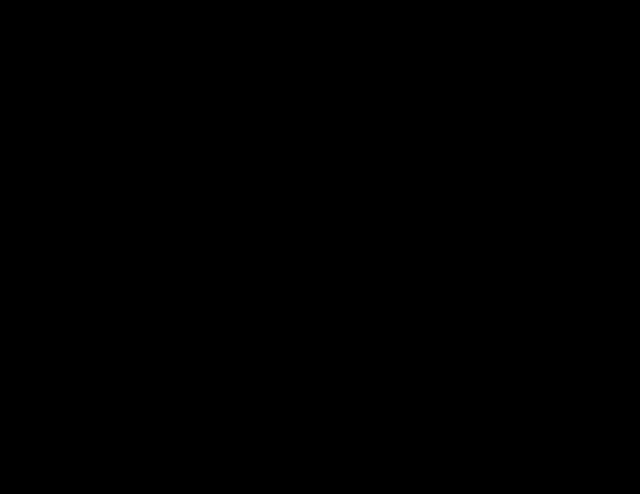
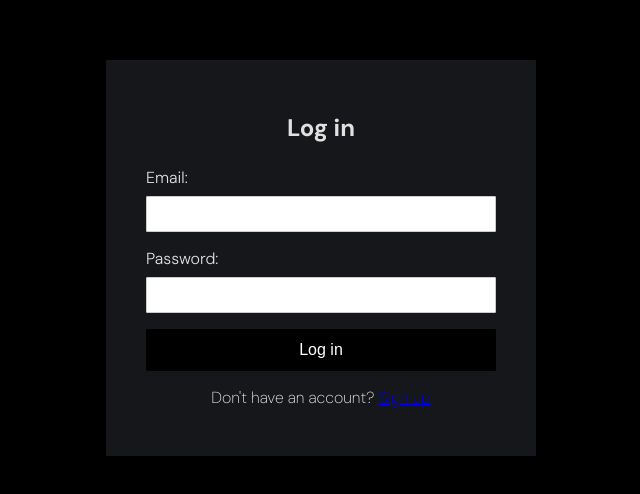
Before and after one commit to dmntrx/noir-frontend, a React (Vite) app in the folder react-vite-project/: page /login in a window 1280 px wide. Before the commit this address had no page. Shown: the part 142-636 px from the top of the page, without its empty margins (319-959 px from the left). Built offline with nearby package versions, Linux system fonts and the light colour scheme; a web font is replaced by a local one.

Commit message:
Sign up and Log in pages: written and connected to backend

```diff
--- a/react-vite-project/package.json
+++ b/react-vite-project/package.json
@@ -15,6 +15,7 @@
     "@fullcalendar/interaction": "^6.1.17",
     "@fullcalendar/react": "^6.1.17",
     "@fullcalendar/timegrid": "^6.1.17",
+    "axios": "^1.10.0",
     "react": "^19.1.0",
     "react-dom": "^19.1.0",
     "react-router-dom": "^6.30.1"
--- a/react-vite-project/src/App.jsx
+++ b/react-vite-project/src/App.jsx
@@ -8,10 +8,15 @@
 import Statistics from './pages/Statistics';
 import Support from './pages/Support';
 
+import Login from './pages/Login';
+import Register from './pages/Register';
+
 export default function App() {
   return (
     <Router>
       <Routes>
+        <Route path="/login" element={<Login />} />
+        <Route path="/register" element={<Register />} />
         {/* подключение общего Layout */}
         <Route element={<Layout />}>
           {/* описываем соответствие между путем и отображаемым компонентом */}
--- /dev/null
+++ b/react-vite-project/src/pages/AuthForm.css
@@ -0,0 +1,56 @@
+.auth-container {
+  display: flex;
+  justify-content: center;
+  align-items: center;
+  height: 100vh;
+}
+
+.auth-form {
+  background-color: #15171a;
+  padding: 2rem 2.5rem;
+  border-radius: 1px;
+  box-shadow: 0 4px 16px rgba(0, 0, 0, 0.1);
+  width: 350px;
+}
+
+.auth-form h2 {
+  text-align: center;
+  margin-bottom: 1.5rem;
+}
+
+.auth-form label {
+  display: block;
+  margin-bottom: 0.5rem;
+  font-weight: 300;
+}
+
+.auth-form input,
+.auth-form select {
+  width: 100%;
+  padding: 0.6rem;
+  margin-bottom: 1rem;
+  border: 1px solid #ccc;
+  border-radius: 1px;
+  box-sizing: border-box;
+}
+
+.auth-form button {
+  width: 100%;
+  padding: 0.75rem;
+  background-color: black;
+  color: white;
+  border: none;
+  border-radius: 1px;
+  cursor: pointer;
+  font-weight: 300;
+  transition: background-color 0.3s ease;
+}
+
+.auth-form button:hover {
+  background-color: rgb(10, 10, 10);
+}
+
+.auth-form p {
+  margin-top: 1rem;
+  text-align: center;
+}
--- /dev/null
+++ b/react-vite-project/src/pages/Login.jsx
@@ -0,0 +1,82 @@
+import { useState } from 'react';
+import { useNavigate, Link } from 'react-router-dom';
+// хук для перенаправления
+import axios from 'axios';
+// для отправки HTTP-запросов (мощнее чем fetch)
+import './AuthForm.css';
+
+export default function Login() {
+    // состояния для email, password, ошибки при логине
+    const [email, setEmail] = useState('');
+    const [password, setPassword] = useState('');
+    const [error, setError] = useState('');
+
+    const navigate = useNavigate();
+    // определение функции для последующего редиректа
+
+    // функция для отправки формы
+    const handleSubmit = async (e) => {
+        e.preventDefault();
+        // отмена default поведения браузера (перезагрузка страницы)
+
+        // объект для OAuth2PasswordRequestForm
+        const formData = new URLSearchParams();
+        formData.append('username', email);
+        formData.append('password', password);
+
+        try {
+            // запрос авторизации
+            const response = await axios.post('http://localhost:8000/auth/login', formData, {
+                headers: {
+                    'Content-Type': 'application/x-www-form-urlencoded'
+                }
+            });
+
+            // обработка ответа
+            const { access_token, user } = response.data;
+
+            // сохранение токена и данных user в localStorage для дальнейшей работы
+            localStorage.setItem('token', access_token);
+            localStorage.setItem('user', JSON.stringify(user));
+
+            // перенаправление по ролям
+            if (user.role === 'admin') {
+                navigate('/admin/profile');
+            } else {
+                navigate('/');
+            }
+
+        } catch (err) {
+            setError('Invalid email or password')
+        }
+    };
+
+    return (
+        <div className="auth-container">
+      <form className="auth-form" onSubmit={handleSubmit}>
+        <h2>Log in</h2>
+
+        <label>Email:</label>
+        <input
+          type="email"
+          value={email}
+          onChange={(e) => setEmail(e.target.value)}
+          required
+        />
+
+        <label>Password:</label>
+        <input
+          type="password"
+          value={password}
+          onChange={(e) => setPassword(e.target.value)}
+          required
+        />
+
+        {error && <p style={{ color: 'red' }}>{error}</p>}
+
+        <button type="submit">Log in</button>
+        <p>Don't have an account? <Link to="/register">Sign up</Link></p>
+      </form>
+    </div>
+    );
+}
--- /dev/null
+++ b/react-vite-project/src/pages/Register.jsx
@@ -0,0 +1,55 @@
+import { useState } from "react";
+import axios from "axios";
+import { useNavigate, Link } from "react-router-dom";
+import './AuthForm.css';
+
+export default function Register() {
+  const [email, setEmail] = useState("");
+  const [password, setPassword] = useState("");
+  const [role, setRole] = useState("user");
+  const [error, setError] = useState("");
+
+  const navigate = useNavigate();
+
+  const handleSubmit = async (e) => {
+    e.preventDefault();
+
+    try {
+      const response = await axios.post("http://localhost:8000/auth/register", {
+        email,
+        password,
+        role,
+      });
+
+      alert("Registration succeeded!");
+      navigate("/login"); // переход на страницу входа
+    } catch (err) {
+      setError(err.response?.data?.detail || "Registration error");
+    }
+  };
+
+  return (
+    <div className="auth-container">
+      <form className="auth-form" onSubmit={handleSubmit}>
+        <h2>Sign up</h2>
+
+        <label>Email:</label>
+        <input value={email} onChange={(e) => setEmail(e.target.value)} type="email" required />
+
+        <label>Password:</label>
+        <input value={password} onChange={(e) => setPassword(e.target.value)} type="password" required />
+
+        <label>Role:</label>
+        <select value={role} onChange={(e) => setRole(e.target.value)}>
+          <option value="user">User</option>
+          <option value="admin">Admin</option>
+        </select>
+
+        {error && <p style={{ color: 'red' }}>{error}</p>}
+
+        <button type="submit">Sign up</button>
+        <p>Already have an account? <Link to="/login">Log in</Link></p>
+      </form>
+    </div>
+  );
+}
```
Also changed, not shown: 1 other file (tests, documents, lock files or other folders).
